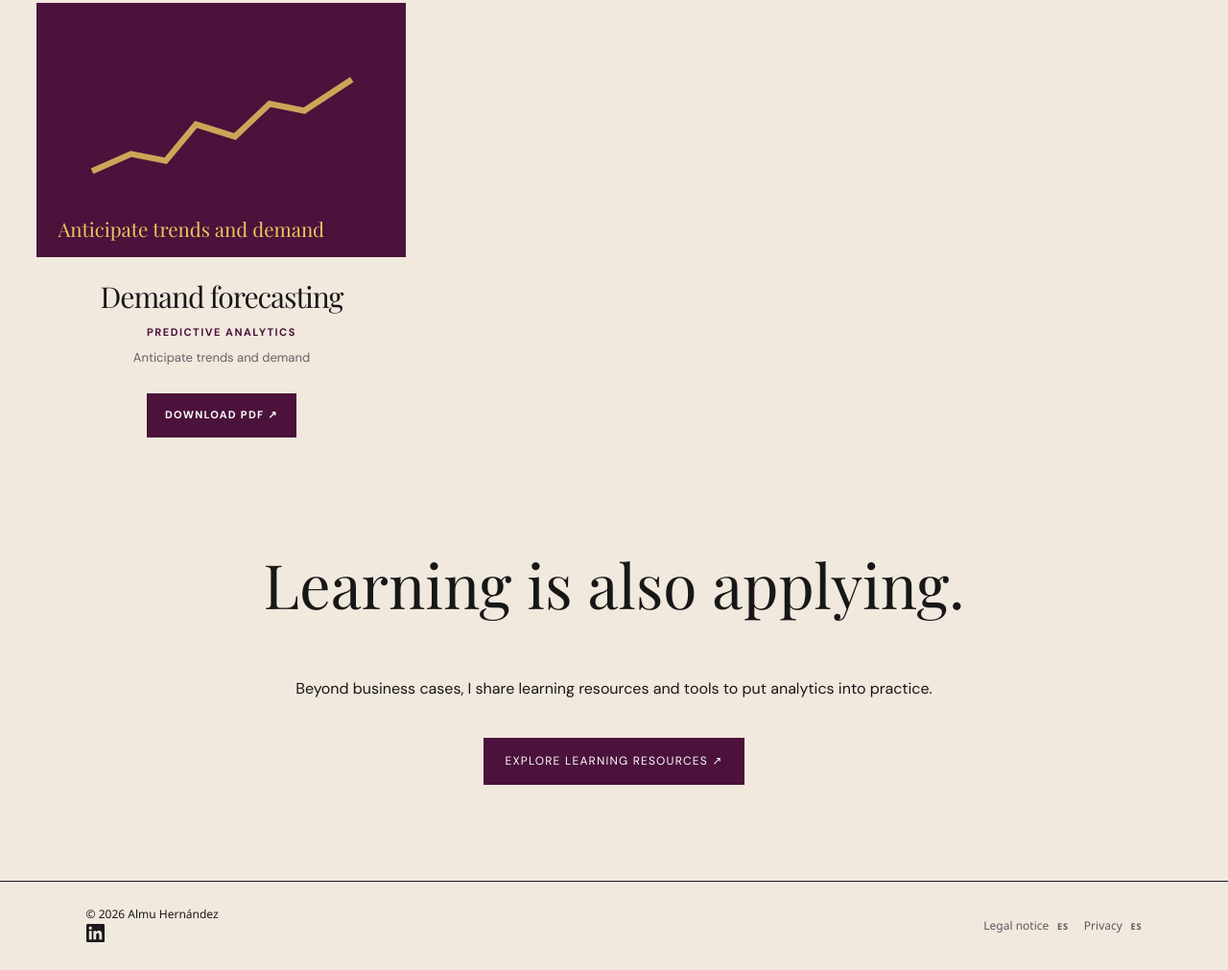
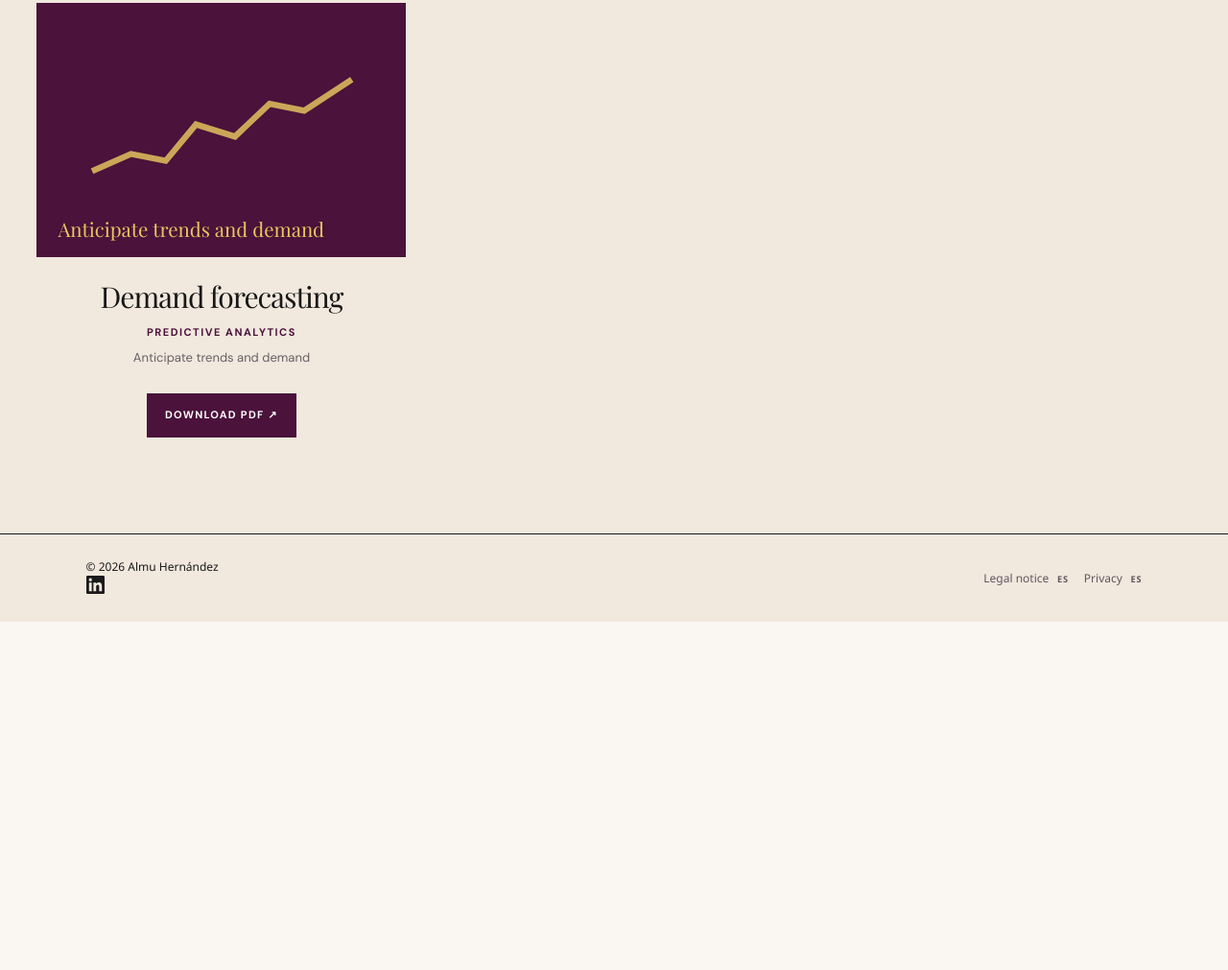
Before and after one commit to almuhernandez/almuhernandez.github.io, an Astro site: page /resources in a window 1280 px wide. Shown: the part 2206-3217 px from the top of the page at 96% size. After the commit the page ends 2854 px from the top, so only its background shows below. Built offline with nearby package versions, Linux system fonts and the light colour scheme; Astro itself is replaced by a stand-in of ours; a web font is replaced by a local one.

Commit message:
Simplify contact CTA, relocate LinkedIn to footer, remove Resources learning section

```diff
--- a/src/components/ResourcesPage.astro
+++ b/src/components/ResourcesPage.astro
@@ -44,7 +44,7 @@ const pdfs:Record<string,string>={
 {item.art==='funnel'&&<div class="ill-funnel">{[240,185,130,75].map(v=><i style={{width:v+'px'}}></i>)}</div>}
 {item.art==='pricing'&&<div class="ill-number">↗<span>€</span></div>}
 </div><span class="art-caption">{item.subtitle[en?1:0]}</span></div><h2>{item.title[en?1:0]}</h2><p class="resource-category">{item.label}</p><p class="resource-subtitle">{item.subtitle[en?1:0]}</p><a class="resource-download" href={pdfs[item.slug]} target="_blank" rel="noopener noreferrer" aria-label={(en?'Download PDF: ':'Descargar PDF: ')+item.title[en?1:0]}>{en?'Download PDF':'Descargar PDF'} ↗</a></article>)}</section>
-{consulting?<section class="resource-contact"><div><h2>{en?"Can't find what you're looking for?":'¿No encuentras lo que buscas?'}</h2><p>{en?"These are just a few examples, but we can talk if what you need isn't in this catalogue.":'Estos son solo algunos ejemplos, pero podemos hablar si lo que necesitas no está en este catálogo.'}</p></div><a href={en?'/#hablemos':'/es/#hablemos'}>{en?"Let's talk":'Hablemos'} ↗</a></section>:<section class="resource-learning"><h2>{en?'Learning is also applying.':'Aprender también es aplicar.'}</h2><p>{en?'Beyond business cases, I share learning resources and tools to put analytics into practice.':'Además de los casos de negocio, comparto recursos de formación y herramientas para llevar la analítica a la práctica.'}</p><a href={en?'/students/':'/es/estudiantes/'}>{en?'Explore learning resources ↗':'Explorar recursos de aprendizaje ↗'}</a></section>}
+{consulting?<section class="resource-contact"><div><h2>{en?"Can't find what you're looking for?":'¿No encuentras lo que buscas?'}</h2><p>{en?"These are just a few examples, but we can talk if what you need isn't in this catalogue.":'Estos son solo algunos ejemplos, pero podemos hablar si lo que necesitas no está en este catálogo.'}</p></div><a href={en?'/#hablemos':'/es/#hablemos'}>{en?"Let's talk":'Hablemos'} ↗</a></section>:null}
 </div>
 </BaseLayout>
 <script>
```
